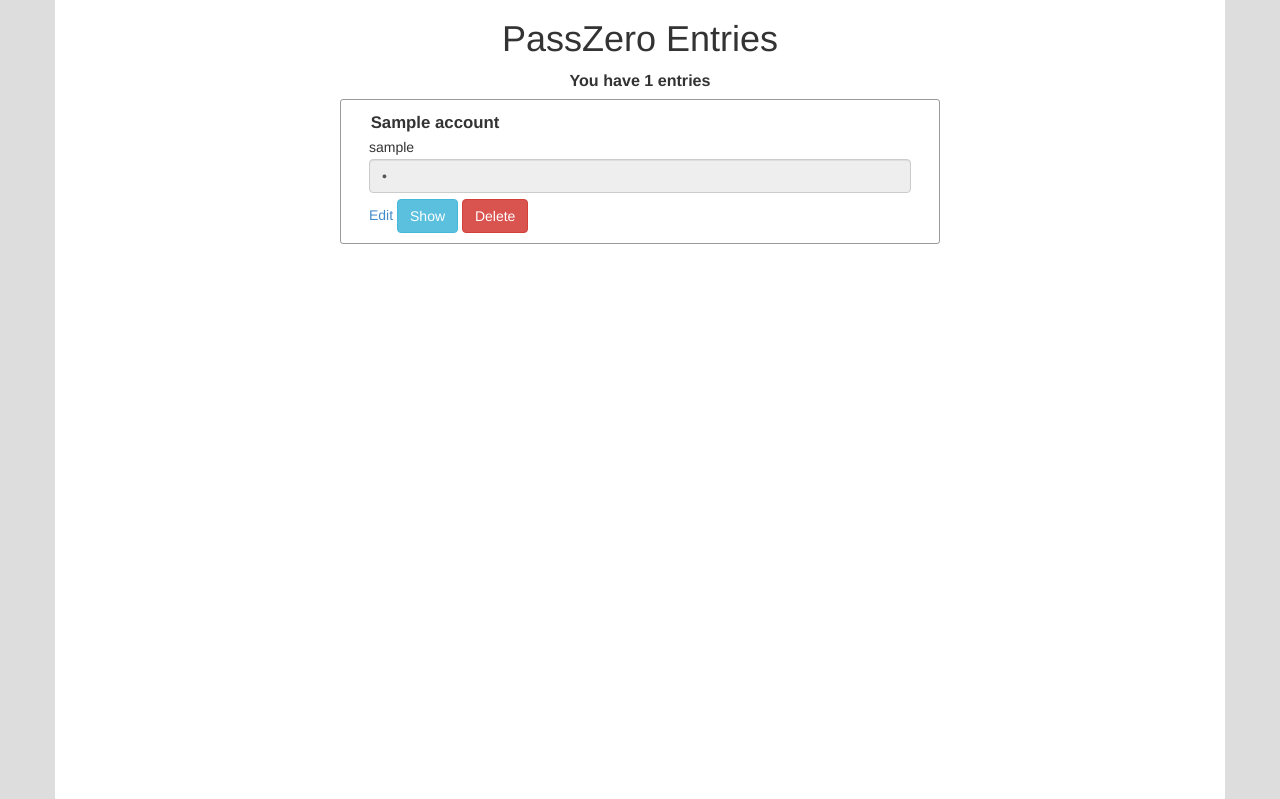
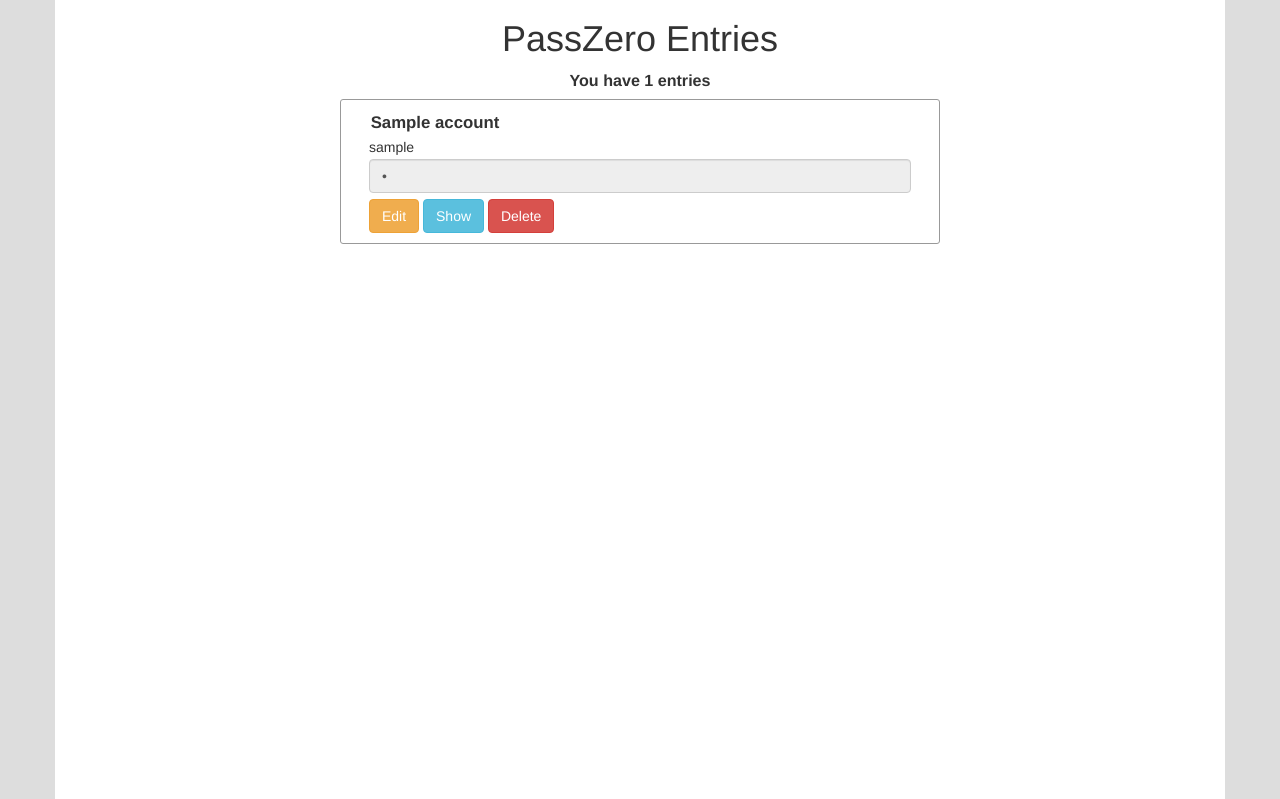
Before and after one commit to boompig/passzero, a Flask app: template templates/entries.html in a window 1280 px wide. Shown: the part 51-850 px from the top of the page. Run offline with Flask 2, Linux system fonts and the light colour scheme; the template is opened without the code that fills it: most values are stand-ins (such as "Sample title", 1, 10 or a date in 2020); some libraries are stand-ins or nearby versions.

Commit message:
edit button instead of link

```diff
--- a/templates/entries.html
+++ b/templates/entries.html
@@ -34,7 +34,8 @@
                         value="{{ row["password"] }}" readonly="true" />
                 </div>
                 <div class="entry-panel">
-                    <a href="/edit/{{ row["id"] }}">Edit</a>
+                    <button type="button" class="btn btn-warning edit-btn"
+                        onclick="window.location.href='/edit/{{ row["id"] }}'">Edit</button>
                     <button type="button" class="btn btn-info show-hide-btn" onclick="showHidePass(event)">Show</button>
                     <button type="button" class="btn btn-danger" class="delete-btn" onclick="deleteEntry(event, {{ row["id"] }})">Delete</button>
                 </div>
```
